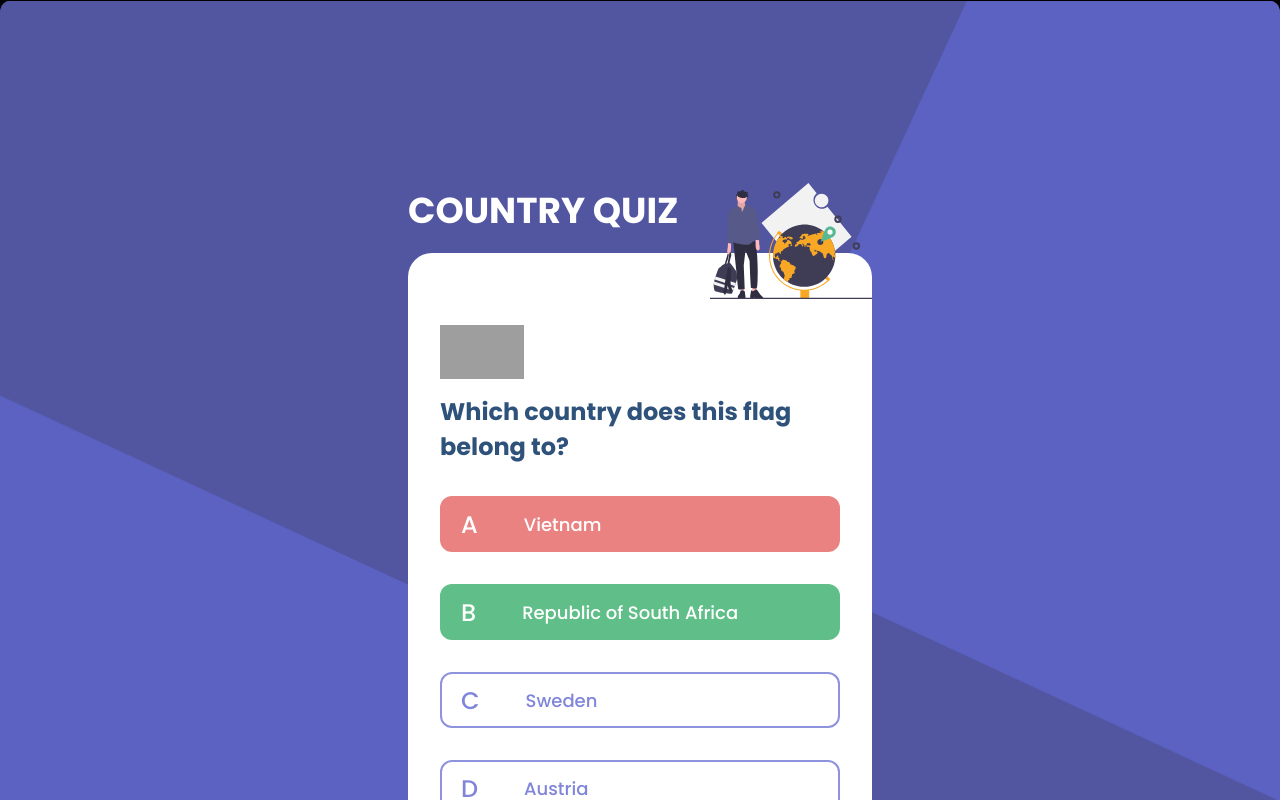
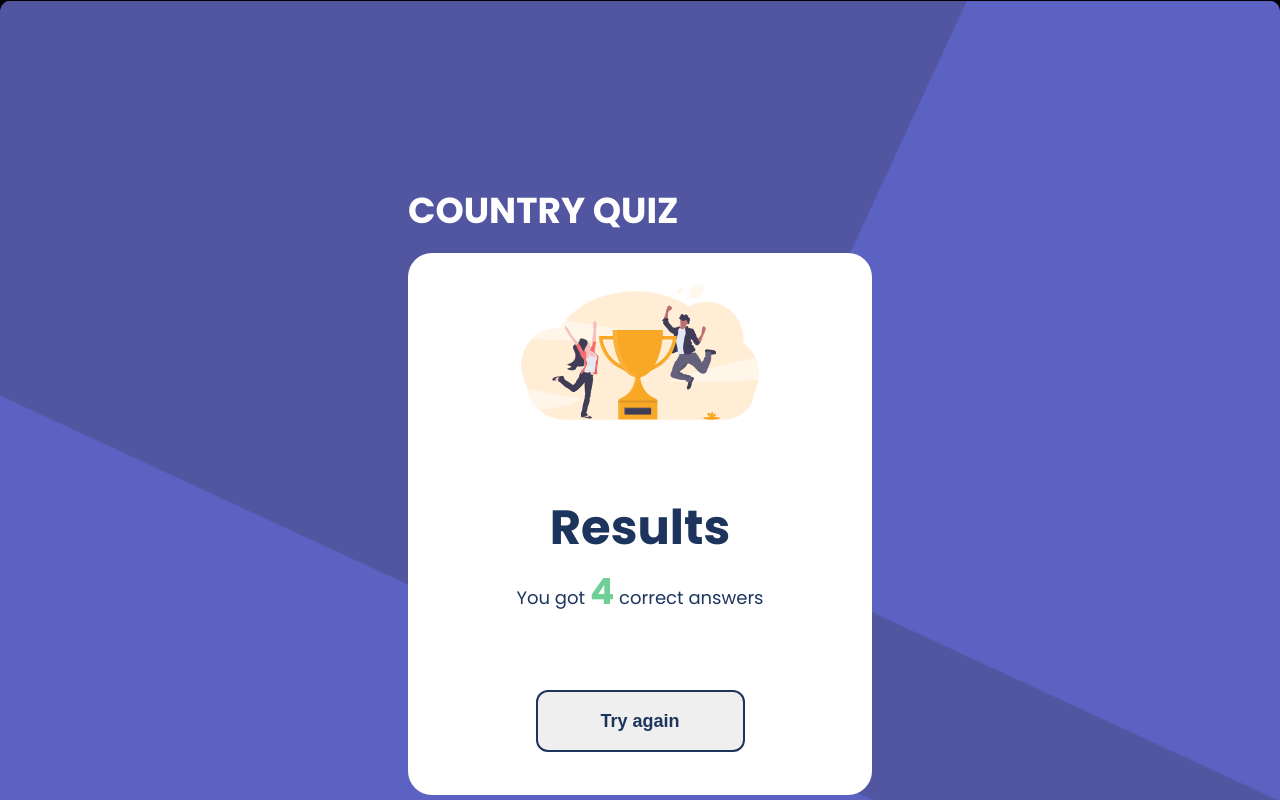
Before and after one commit to sergiogenes/devChallenges-country-quiz, a React (Vite) app: page / in a window 1280 px wide. Shown: the top 800 px of the page. Built offline with nearby package versions, Linux system fonts and the light colour scheme; no server answers; grey boxes are pictures that could not be loaded.

Commit message:
Se realizó el elemento ResultCard

```diff
--- a/src/App.tsx
+++ b/src/App.tsx
@@ -2,6 +2,7 @@ import { useEffect, useState } from 'react'
 import './App.css'
 import { CardQuiz } from './componentes/CardQuiz'
 import { FlagQuestion } from './componentes/FlagQuestion'
+import { ResultCard } from './componentes/ResultCard'
 
 interface Country {
   id: String
@@ -45,7 +46,7 @@ function App(): JSX.Element {
   console.log('id ==>>', id)
   return (
     <div className='app-container'>
-      <FlagQuestion />
+      <ResultCard />
     </div>
   )
 }
--- /dev/null
+++ b/src/componentes/ResultCard/index.css
@@ -0,0 +1,72 @@
+#result-card {
+  margin: 252px auto 250px;
+  width: 464px;
+  height: 542px;
+  display: flex;
+  flex-direction: column;
+  align-items: center;
+  border-radius: 24px;
+  background: var(--color-5, #fff);
+}
+
+#result-card header {
+  position: relative;
+  top: -70px;
+  display: flex;
+  justify-content: space-between;
+  align-self: start;
+}
+
+#result-card header h1 {
+  color: var(--color-5, #fff);
+  font-size: 36px;
+  font-style: normal;
+  font-weight: 700;
+  line-height: normal;
+  text-transform: uppercase;
+}
+
+#result-card img {
+  width: 238px;
+  aspect-ratio: calc(238 / 136);
+  margin-top: -24px;
+}
+
+#result-card h2 {
+  color: var(--color-15, #1d355d);
+  font-size: 48px;
+  font-style: normal;
+  font-weight: 700;
+  line-height: normal;
+  margin-top: 72px;
+}
+
+#result-card p {
+  color: var(--color-15, #1d355d);
+  font-size: 18px;
+  font-style: normal;
+  font-weight: 400;
+  line-height: normal;
+}
+
+#result-card p span {
+  color: var(--color-16, #6fcf97);
+  font-size: 36px;
+  font-style: normal;
+  font-weight: 700;
+  line-height: normal;
+}
+
+#result-card button {
+  width: 209px;
+  height: 62px;
+  border-radius: 12px;
+  border: 2px solid var(--color-15, #1d355d);
+  outline: none;
+  color: var(--color-15, #1d355d);
+  font-size: 18px;
+  font-style: normal;
+  font-weight: 600;
+  line-height: normal;
+  margin-top: 71px;
+}
--- /dev/null
+++ b/src/componentes/ResultCard/index.tsx
@@ -0,0 +1,18 @@
+import './index.css'
+import winner from '../../assets/undraw_winners_ao2o 2.svg'
+
+export const ResultCard = () => {
+  return (
+    <div id='result-card'>
+      <header>
+        <h1>Country quiz</h1>
+      </header>
+      <img src={winner} alt='imagen de una copa' />
+      <h2>Results</h2>
+      <p>
+        You got <span>4</span> correct answers
+      </p>
+      <button>Try again</button>
+    </div>
+  )
+}
--- a/src/index.css
+++ b/src/index.css
@@ -13,6 +13,8 @@
   --color-12: rgba(87, 184, 148, 1);
   --color-13: rgba(189, 189, 189, 1);
   --color-14: rgba(96, 191, 136, 1);
+  --color-15: rgba(29, 53, 93, 1);
+  --color-16: rgba(111, 207, 151, 1);
 }
 
 *,
```
